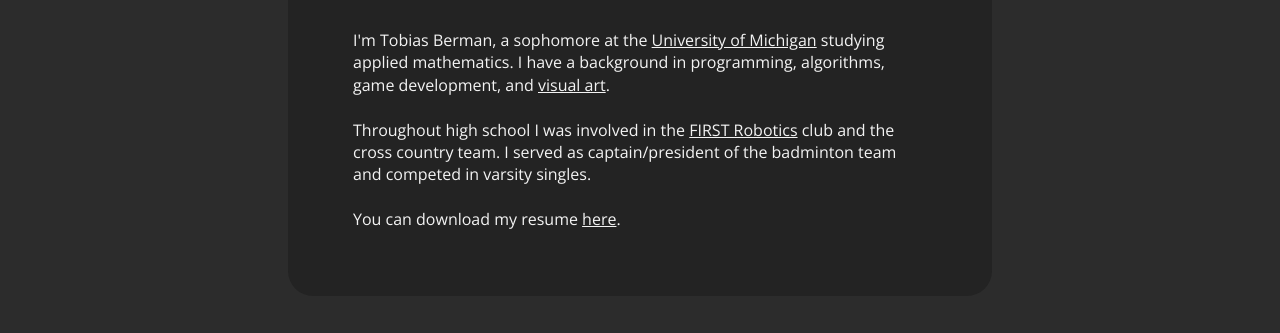
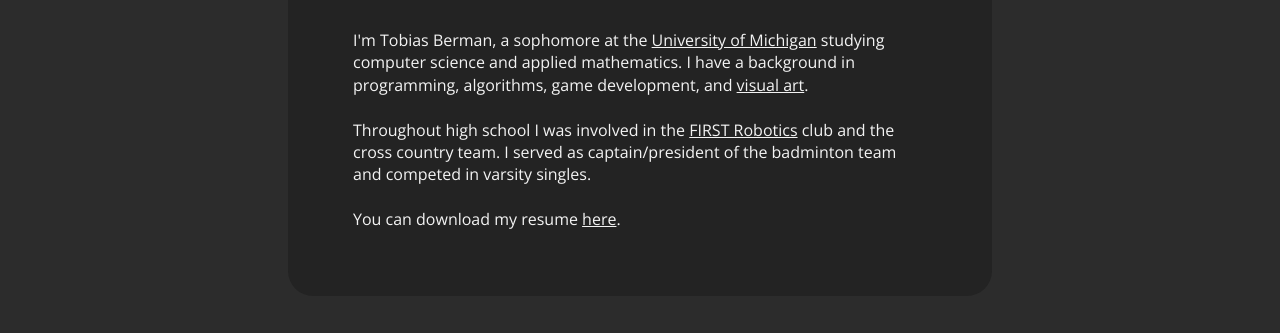
Before and after one commit to TobiasBerman/website, a plain HTML site: page index.html in a window 1280 px wide. Shown: the part 328-661 px from the top of the page. Drawn offline with nearby package versions, Linux system fonts and the light colour scheme.

Commit message:
Update index.html

```diff
--- a/index.html
+++ b/index.html
@@ -29,7 +29,7 @@
             <section id="text">
                 <h2>Home</h2>
                 <p>
-                    I'm Tobias Berman, a sophomore at the <a target="_blank" href="https://lsa.umich.edu/math">University of Michigan</a> studying applied mathematics. I have a background in programming, algorithms, game development, and <a target="_blank" href="https://www.artstation.com/trb_graphics">visual art</a>.
+                    I'm Tobias Berman, a sophomore at the <a target="_blank" href="https://lsa.umich.edu/math">University of Michigan</a> studying computer science and applied mathematics. I have a background in programming, algorithms, game development, and <a target="_blank" href="https://www.artstation.com/trb_graphics">visual art</a>.
                     <br/> <br/>
                     Throughout high school I was involved in the <a target="_blank" href="https://www.firstinspires.org/robotics/frc">FIRST Robotics</a> club and the cross country team. I served as captain/president of the badminton team and competed in varsity singles.
                     <br/> <br/>
```
